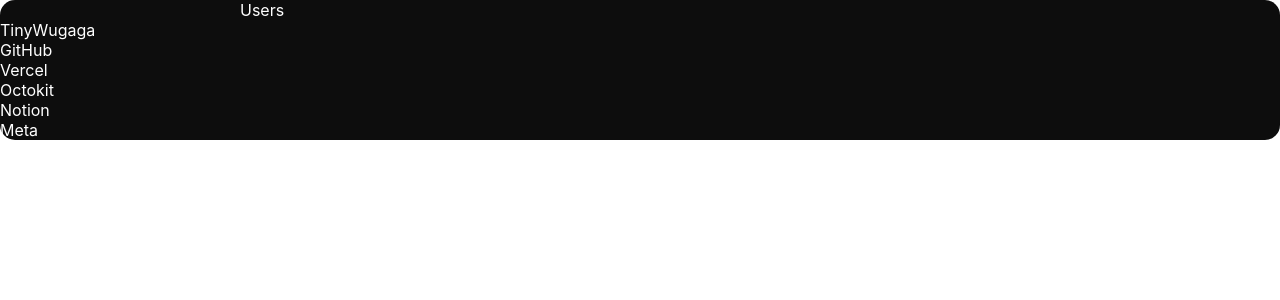
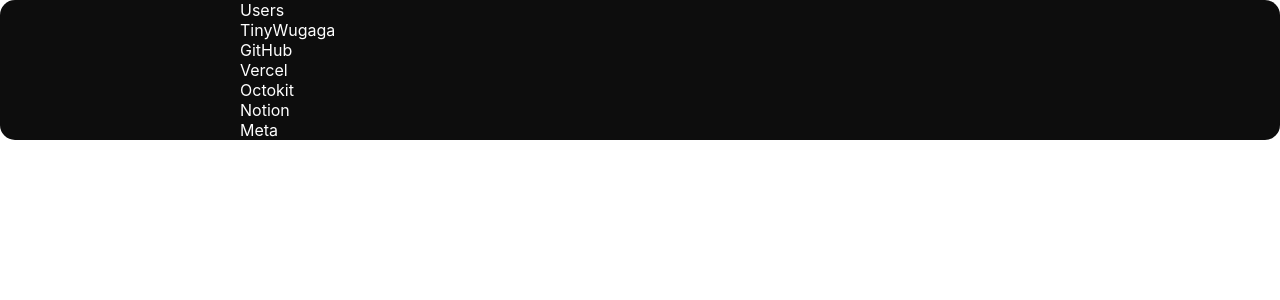
Before and after one commit to TinyWugaga/tiny-github-repos, a Next.js app: page /users in a window 1280 px wide. Shown: the top 300 px of the page. Built offline with nearby package versions, Linux system fonts and the light colour scheme.

Commit message:
add List Component

```diff
--- /dev/null
+++ b/components/List/ListItem.jsx
@@ -0,0 +1,34 @@
+import styled from "styled-components";
+import Link from "next/link";
+
+const ListItemContainer = styled.div`
+  display: flex;
+`;
+
+const ListItemImage = styled.div`
+  flex: 1 1 15%;
+`;
+
+const ListItemTitle = styled.div`
+  flex: 3 2 70%;
+  margin-right: auto;
+`;
+
+const ListItem = ({ image, title, link }) => {
+  return (
+    <ListItemContainer>
+      <ListItemImage image={image} />
+      <ListItemTitle>
+        {link ? (
+          <Link href={link}>
+            <a>{title}</a>
+          </Link>
+        ) : (
+          title
+        )}
+      </ListItemTitle>
+    </ListItemContainer>
+  );
+};
+
+export default ListItem;
--- /dev/null
+++ b/components/List/index.jsx
@@ -0,0 +1,22 @@
+import styled from "styled-components";
+import ListItem from "./ListItem";
+
+const ListContainer = styled.div`
+  display: flex;
+  flex-direction: column;
+`;
+
+const List = ({ data }) => {
+  return <ListContainer>
+    {
+      data.map((item, index) => {
+        const { image, title, link } = item
+        return (
+          <ListItem key={index} image={image} title={title} link={link}/>
+        )
+      })
+    }
+    </ListContainer>;
+};
+
+export default List;
--- a/pages/users/index.jsx
+++ b/pages/users/index.jsx
@@ -1,7 +1,7 @@
 import { useRouter } from "next/router";
-import Link from "next/link";
 
 import { CardPaper, CardHead, CardContent } from "@/components/Card";
+import List from "@/components/List";
 
 function Users({ usernames }) {
   const router = useRouter();
@@ -10,18 +10,17 @@
     return <div>Loading...</div>;
   }
 
+  const data = usernames.map(username =>({
+    title: username,
+    link: `/users/${username}/repos`,
+  }))
+
   return (
     <div>
       <CardPaper variant="round">
         <CardHead title="Users" />
         <CardContent>
-          {(usernames || []).map((username, index) => (
-            <div key={index}>
-              <Link href={`/users/${username}/repo`}>
-                <a>{username}</a>
-              </Link>
-            </div>
-          ))}
+          <List data={data} />
         </CardContent>
       </CardPaper>
     </div>
```
